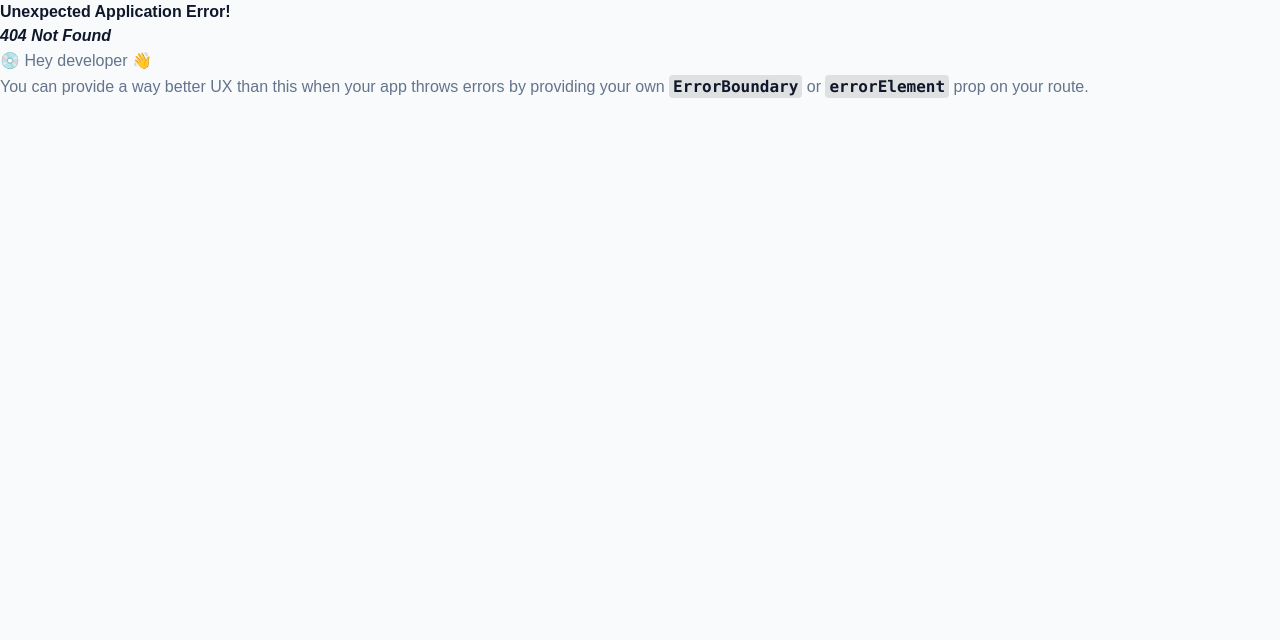
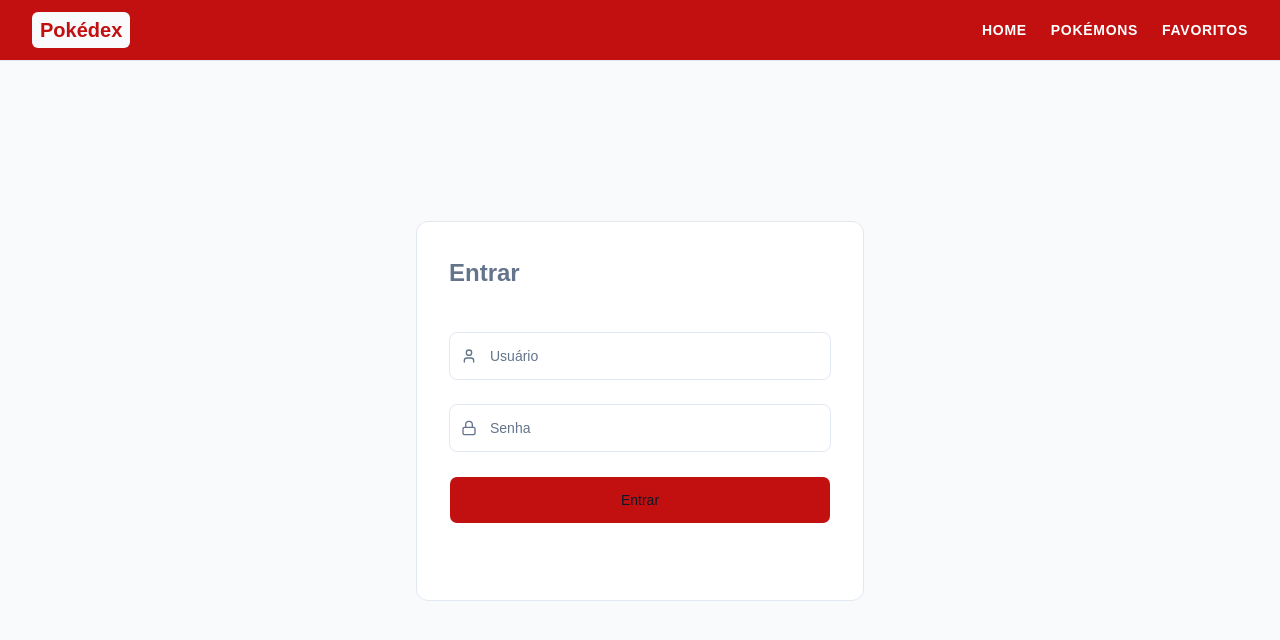
Before and after one commit to alicstw-dev/pokedex-final, a React (Vite) app: page /login in a window 1280 px wide. Before the commit this address had no page. Shown: the top 640 px of the page. Built offline with nearby package versions, Linux system fonts and the light colour scheme.

Commit message:
feat: Criação da Pagina de Login e Adição as rotas

```diff
--- a/src/app/routes.tsx
+++ b/src/app/routes.tsx
@@ -4,6 +4,7 @@ import FavoritesPage from '@/pages/FavoritesPage'
 import PokemonPage from '@/pages/PokemonPage'
 import RegisterPage from '@/pages/RegisterPage'
 import App from '@/App'
+import LoginPage from '@/pages/LoginPage'
 
 export const router = createBrowserRouter([
   {
@@ -25,6 +26,10 @@ export const router = createBrowserRouter([
         path: 'register',
         Component: RegisterPage,
       },
+      {
+        path: 'login',
+        Component: LoginPage
+      }
     ],
   },
 ])
--- /dev/null
+++ b/src/pages/LoginPage.tsx
@@ -0,0 +1,78 @@
+import { useState } from 'react'
+import { User, Lock } from 'lucide-react'
+import { Input } from '@/components/ui/input'
+import { Button } from '@/components/ui/button'
+import { LoginUser } from '@/features/services/login.service'
+import { useNavigate } from 'react-router'
+
+export default function LoginPage() {
+  const [username, setUsername] = useState('')
+  const [password, setPassword] = useState('')
+  const [loading, setLoading] = useState(false)
+
+  const navigate = useNavigate()
+
+  const handleLogin = async (e: React.FormEvent) => {
+    e.preventDefault()
+
+    try {
+      setLoading(true)
+
+      const response = await LoginUser(username, password)
+
+      console.log('Usuário logado:', response.user)
+      console.log('Token:', response.token)
+
+      navigate('/pokedex')
+
+    } catch (error) {
+      console.error('Erro ao fazer login', error)
+    } finally {
+      setLoading(false)
+    }
+  }
+
+  return (
+    <div className="flex-1 bg-background flex mt-40 justify-center min-h-screen px-6">
+      <div className="w-full max-w-md">
+
+        <form
+          onSubmit={handleLogin}
+          className="bg-card p-8 rounded-xl border border-border min-h-95 flex flex-col"
+        >
+          <p className="text-2xl font-semibold">Entrar</p>
+
+          <div className="space-y-6 mt-10">
+
+            <div className="relative">
+              <User className="absolute left-3 top-1/2 -translate-y-1/2 text-muted-foreground size-4" />
+              <Input
+                placeholder="Usuário"
+                className="pl-10 h-12"
+                value={username}
+                onChange={(e) => setUsername(e.target.value)}
+              />
+            </div>
+
+            <div className="relative">
+              <Lock className="absolute left-3 top-1/2 -translate-y-1/2 text-muted-foreground size-4" />
+              <Input
+                type="password"
+                placeholder="Senha"
+                className="pl-10 h-12"
+                value={password}
+                onChange={(e) => setPassword(e.target.value)}
+              />
+            </div>
+
+            <Button type="submit" className="w-full h-12" disabled={loading}>
+              {loading ? 'Entrando...' : 'Entrar'}
+            </Button>
+
+          </div>
+        </form>
+
+      </div>
+    </div>
+  )
+}
```
